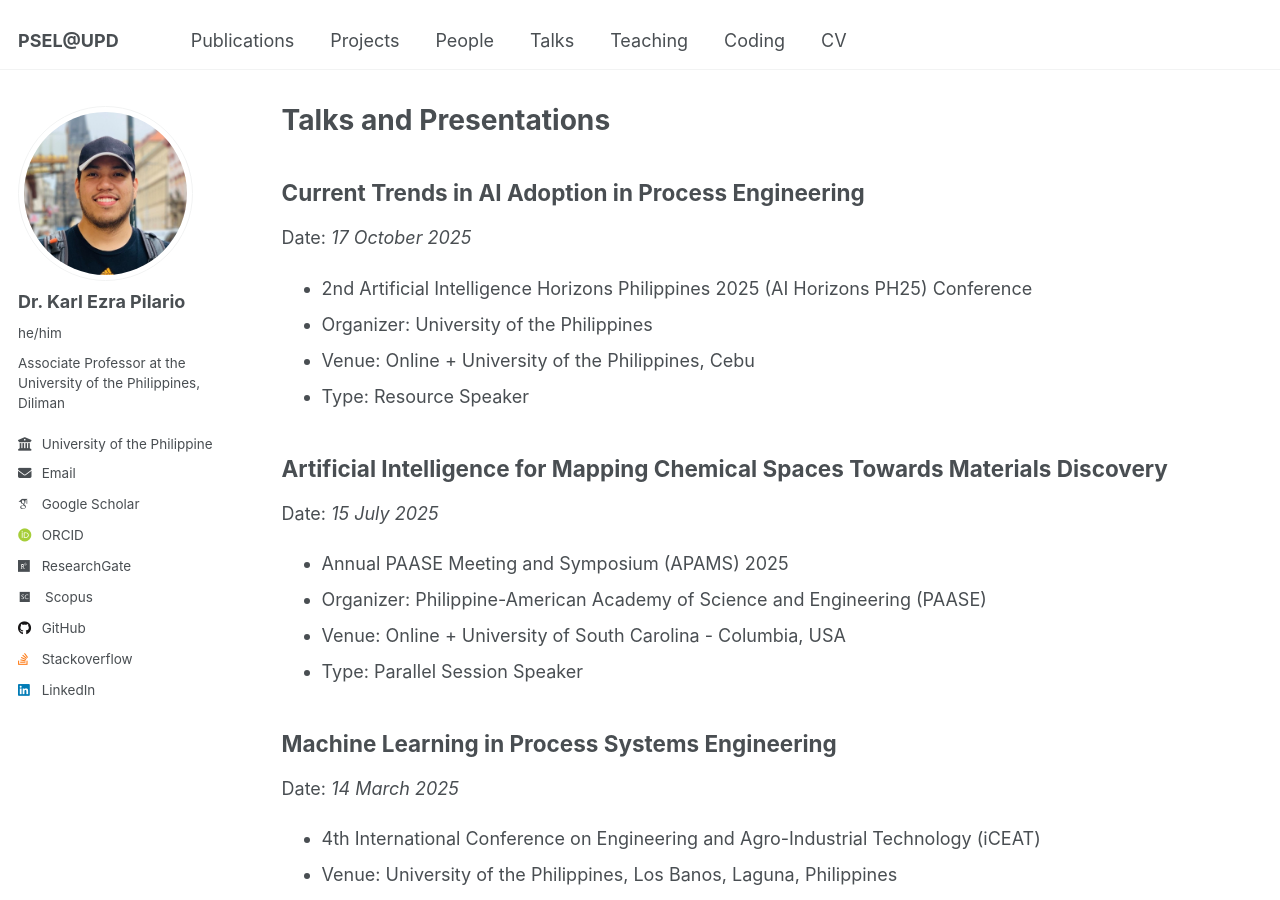
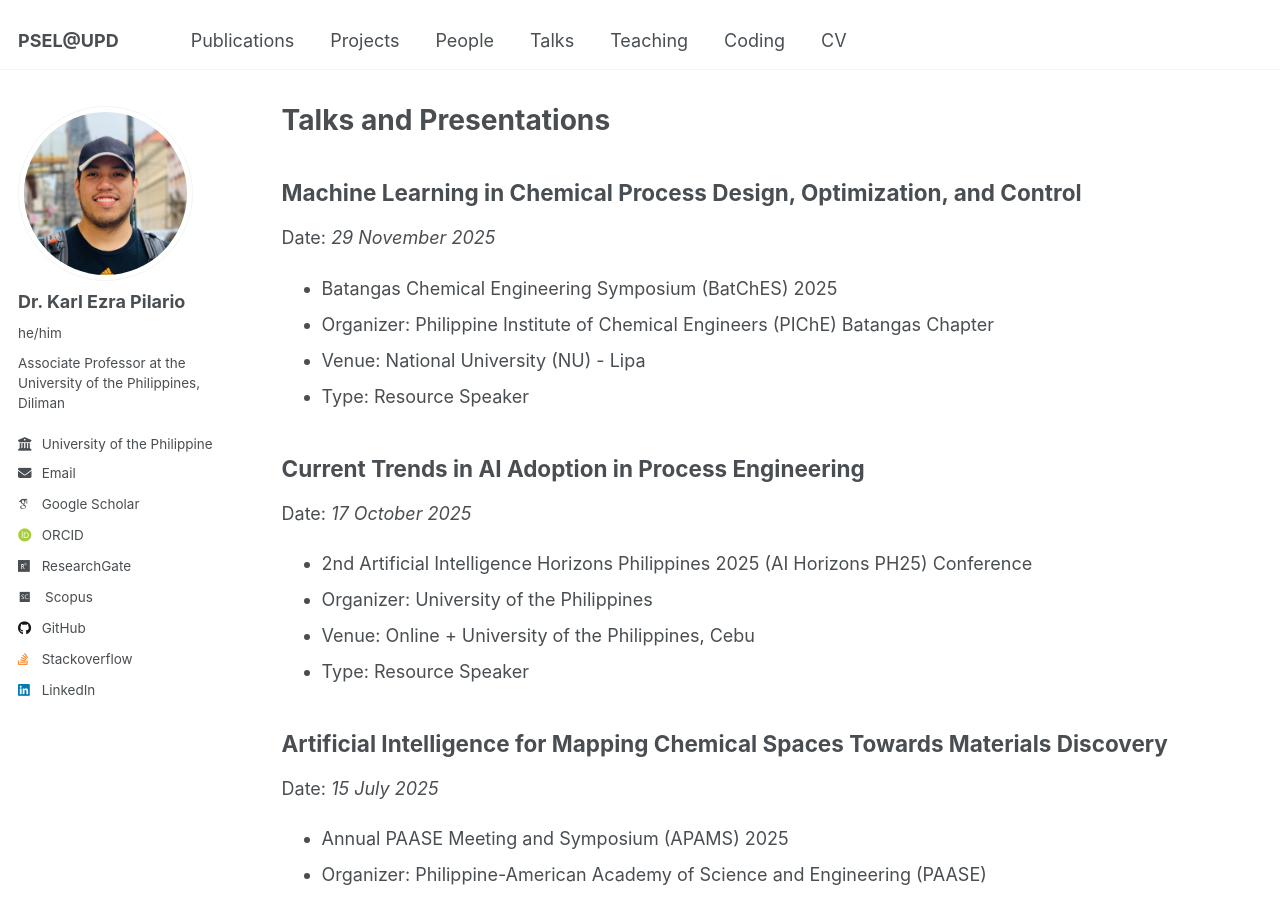
Before and after one commit to kspilario/kspilario.github.io, a Jekyll site: the page built from _pages/talks.md, in a window 1280 px wide and 900 px high. Built offline with Jekyll 4.4.1, drawn with Linux system fonts in a browser that asks for light colours; some web fonts are replaced.

Commit message:
Update talks.md

```diff
--- a/_pages/talks.md
+++ b/_pages/talks.md
@@ -4,6 +4,13 @@ title: "Talks and Presentations"
 permalink: /talks/
 author_profile: true
 ---
+
+## Machine Learning in Chemical Process Design, Optimization, and Control
+Date: *29 November 2025*
+* Batangas Chemical Engineering Symposium (BatChES) 2025
+* Organizer: Philippine Institute of Chemical Engineers (PIChE) Batangas Chapter
+* Venue: National University (NU) - Lipa
+* Type: Resource Speaker
 
 ## Current Trends in AI Adoption in Process Engineering
 Date: *17 October 2025*
```
